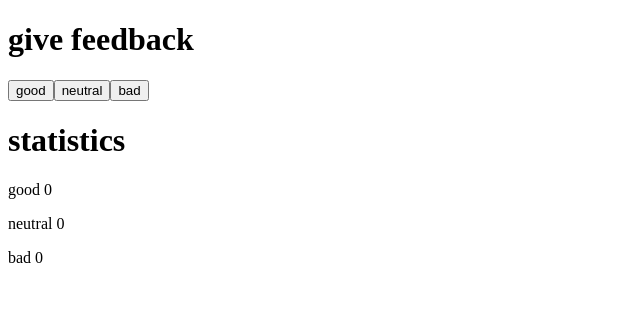
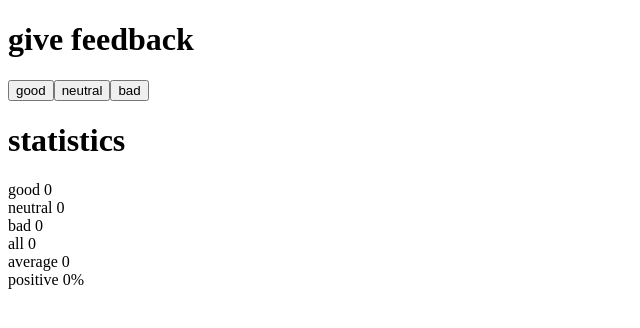
Before and after one commit to AndersonMarques0/Full_Stack_Exercises, a React (Vite) app in the folder Part-1/unicafe/: page / in a window 1280 px wide. Shown: the top 328 px of the page, without its empty margins (0-640 px from the left). Built offline with nearby package versions, Linux system fonts and the light colour scheme.

Commit message:
unicafe step 2

```diff
--- a/Part-1/unicafe/src/App.jsx
+++ b/Part-1/unicafe/src/App.jsx
@@ -1,45 +1,56 @@
-import { useState } from 'react'
-
-const Button = ({ text, handleclick }) => {
-
-  return (
-    <button type="button" onClick={handleclick} >{text}</button>
-  )
-
-}
+import { useState, useEffect } from 'react'
 
 const App = () => {
   // save clicks of each button to its own state
   const [good, setGood] = useState(0)
   const [neutral, setNeutral] = useState(0)
   const [bad, setBad] = useState(0)
+  const [all, setAll] = useState(0)
+  const [average, setAve] = useState(0)
+  const [positive, setPos] = useState(0)
 
-  const countGood = () => {
-      setGood(good+1)
-      console.log(good)
+  const updateValue = (value, trigger ) => trigger(value)
+
+  const countUp = (button) => () => {
+
+    if (button === 'good') {
+      updateValue( good + 1, setGood )
+      updateValue( all + 1, setAll)
+    } else if (button === 'neutral') {
+      updateValue( neutral + 1, setNeutral)
+      updateValue( all + 1, setAll)
+    } else if (button === 'bad') {
+      updateValue( bad + 1, setBad)
+      updateValue( all + 1, setAll)
+    }
   }
 
-  const countNeutral = () => {
-      setNeutral(neutral+1)
-      console.log(neutral)
-  }
-
-  const countBad = () => {
-      setBad(bad+1)
-  }
+  useEffect(
+    () => {
+      if (all !== 0) {
+        updateValue( (good / all) * 100, setPos)
+        updateValue( (good - bad) / all, setAve)
+      }
+    }, [good, bad, all]
+  )
 
   return (
     <div>
       <h1>give feedback</h1>
-      <button type="button" onClick={countGood} >good</button>
-      <button type="button" onClick={countNeutral} >neutral</button>
-      <button type="button" onClick={countBad} >bad</button>
+      <button type="button" onClick={countUp('good')} >good</button>
+      <button type="button" onClick={countUp('neutral')} >neutral</button>
+      <button type="button" onClick={countUp('bad')} >bad</button>
 
       <h1>statistics</h1>
 
-      <p>good {good}</p>
-      <p>neutral {neutral}</p>
-      <p>bad {bad}</p>
+      <p>
+        good {good} <br />
+        neutral {neutral} <br />
+        bad {bad} <br />
+        all {all} <br />
+        average {average} <br />
+        positive {positive}%
+      </p>
 
 
     </div>
```
